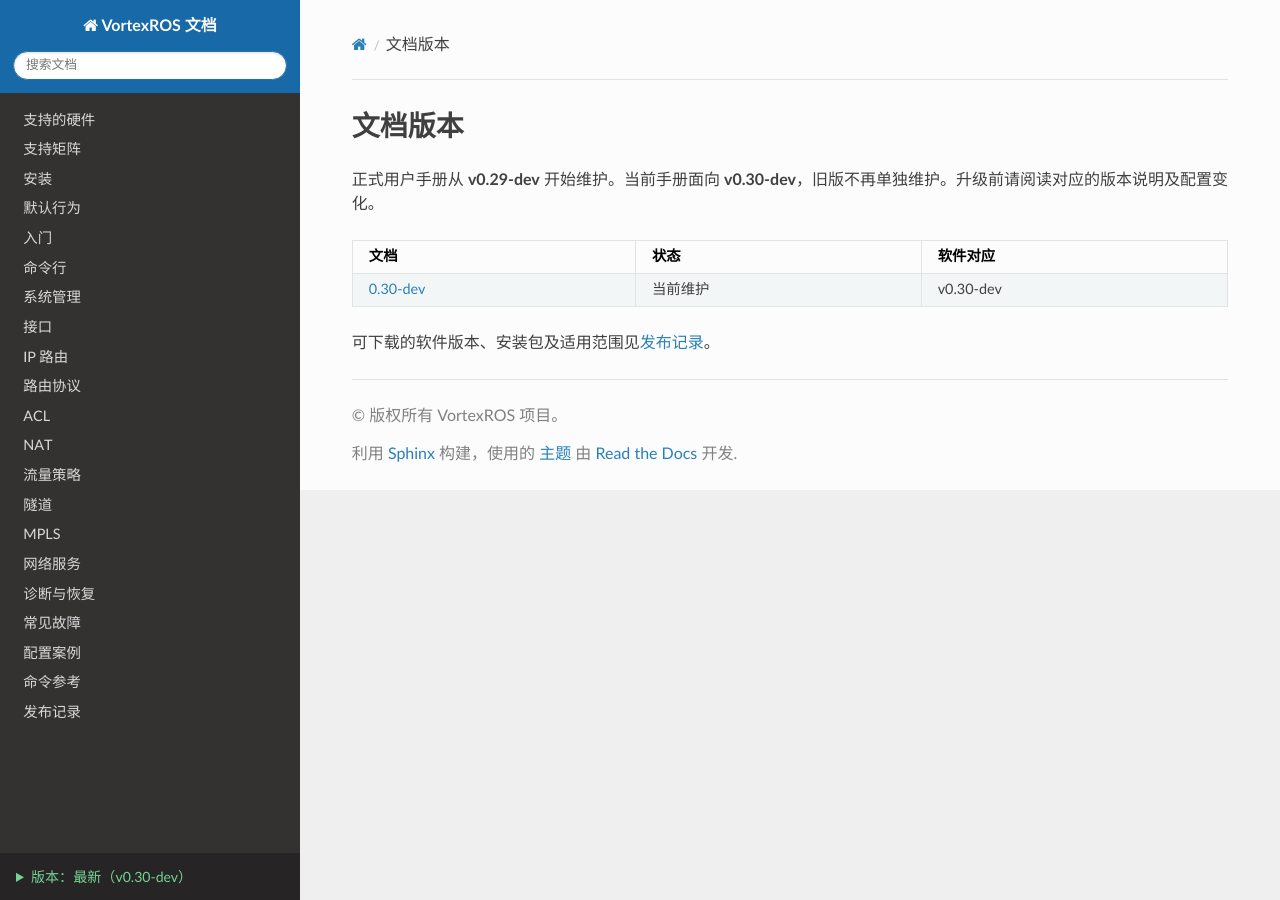
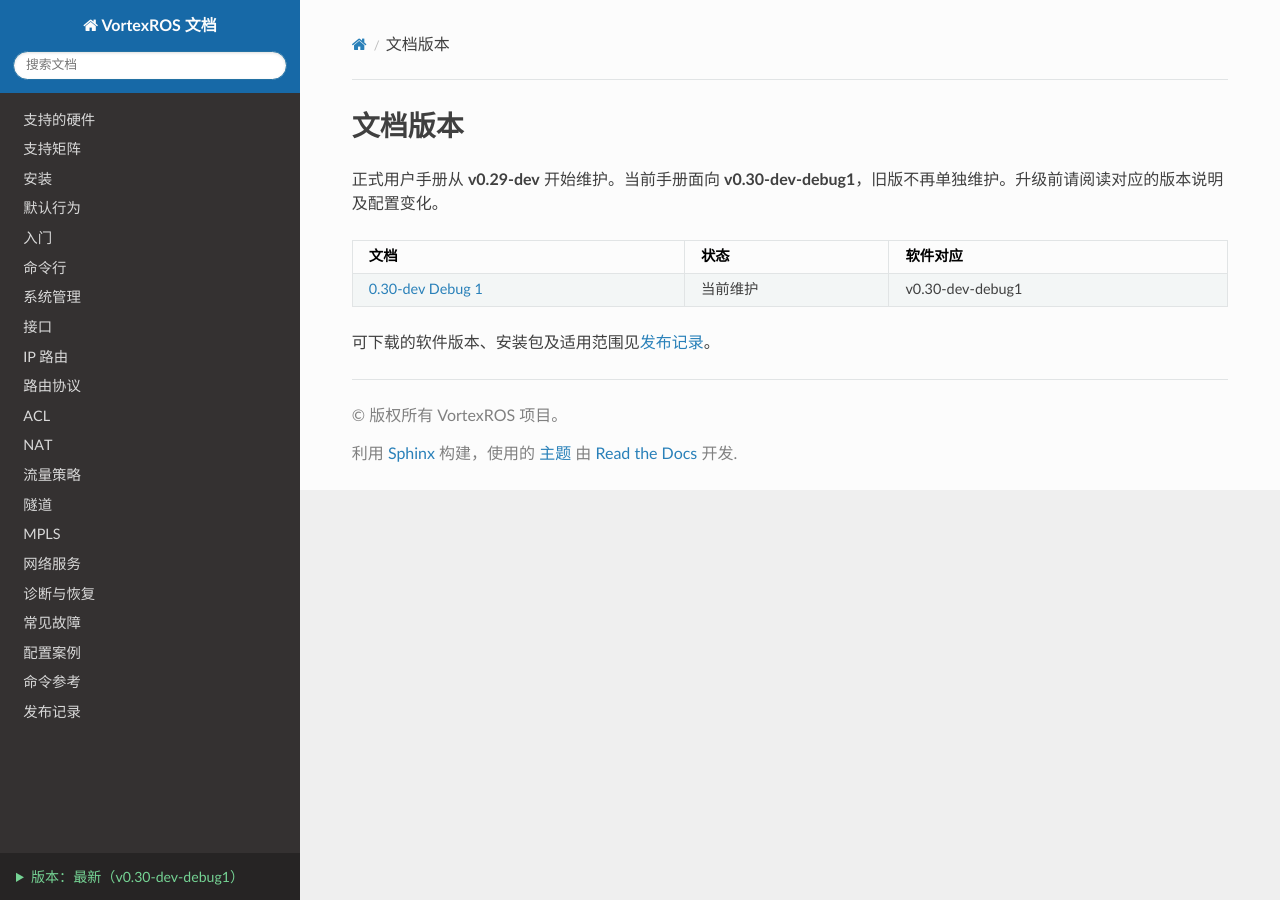
Before and after one commit to opennw-rui/vortexros-docs, a Sphinx documentation site: the page built from docs/versions.md, in a window 1280 px wide. Built offline with Sphinx 7.4.7 and the Read the Docs theme 3.1.0, drawn with Linux system fonts in a browser that asks for light colours.

Commit message:
Point current manual and installer entry at debug1 release [skip ci]

```diff
--- a/docs/conf.py
+++ b/docs/conf.py
@@ -1,7 +1,7 @@
 project = "VortexROS 文档"
 copyright = "VortexROS 项目"
 version = "0.30"
-release = "v0.30-dev"
+release = "v0.30-dev-debug1"
 language = "zh_CN"
 extensions = ["myst_parser"]
 source_suffix = {".md": "markdown"}
--- a/docs/versions.md
+++ b/docs/versions.md
@@ -4,10 +4,10 @@ orphan: true
 
 # 文档版本
 
-正式用户手册从 **v0.29-dev** 开始维护。当前手册面向 **v0.30-dev**，旧版不再单独维护。升级前请阅读对应的版本说明及配置变化。
+正式用户手册从 **v0.29-dev** 开始维护。当前手册面向 **v0.30-dev-debug1**，旧版不再单独维护。升级前请阅读对应的版本说明及配置变化。
 
 | 文档 | 状态 | 软件对应 |
 |---|---|---|
-| [0.30-dev](index.md) | 当前维护 | v0.30-dev |
+| [0.30-dev Debug 1](index.md) | 当前维护 | v0.30-dev-debug1 |
 
 可下载的软件版本、安装包及适用范围见[发布记录](release/index.md)。
```
Also changed, not shown: README.md (+1 -1 lines), docs/installation/index.md (+1 -1 lines).
